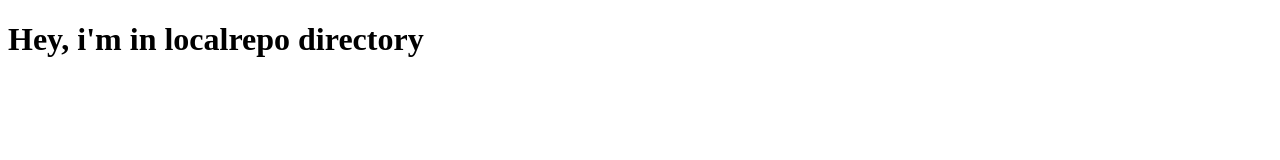
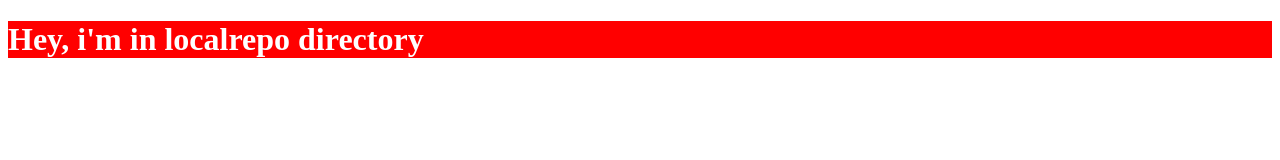
Before and after one commit to Abhinavvvhubbbb/Localrepo, a plain HTML site: page index.html in a window 1280 px wide. Drawn offline with Linux system fonts and the light colour scheme.

Commit message:
created css file and added some stling on html file

```diff
--- a/index.html
+++ b/index.html
@@ -3,9 +3,10 @@
 <head>
     <meta charset="UTF-8">
     <meta name="viewport" content="width=device-width, initial-scale=1.0">
+    <link rel="stylesheet" href="style.css">
     <title>Document</title>
 </head>
 <body>
-    <h1>Hey, i'm in localrepo directory</h1>
+    <h1 class="para" >Hey, i'm in localrepo directory</h1>
 </body>
 </html>
--- /dev/null
+++ b/style.css
@@ -0,0 +1,4 @@
+.para{
+    background: red;
+    color: white;
+}
```
